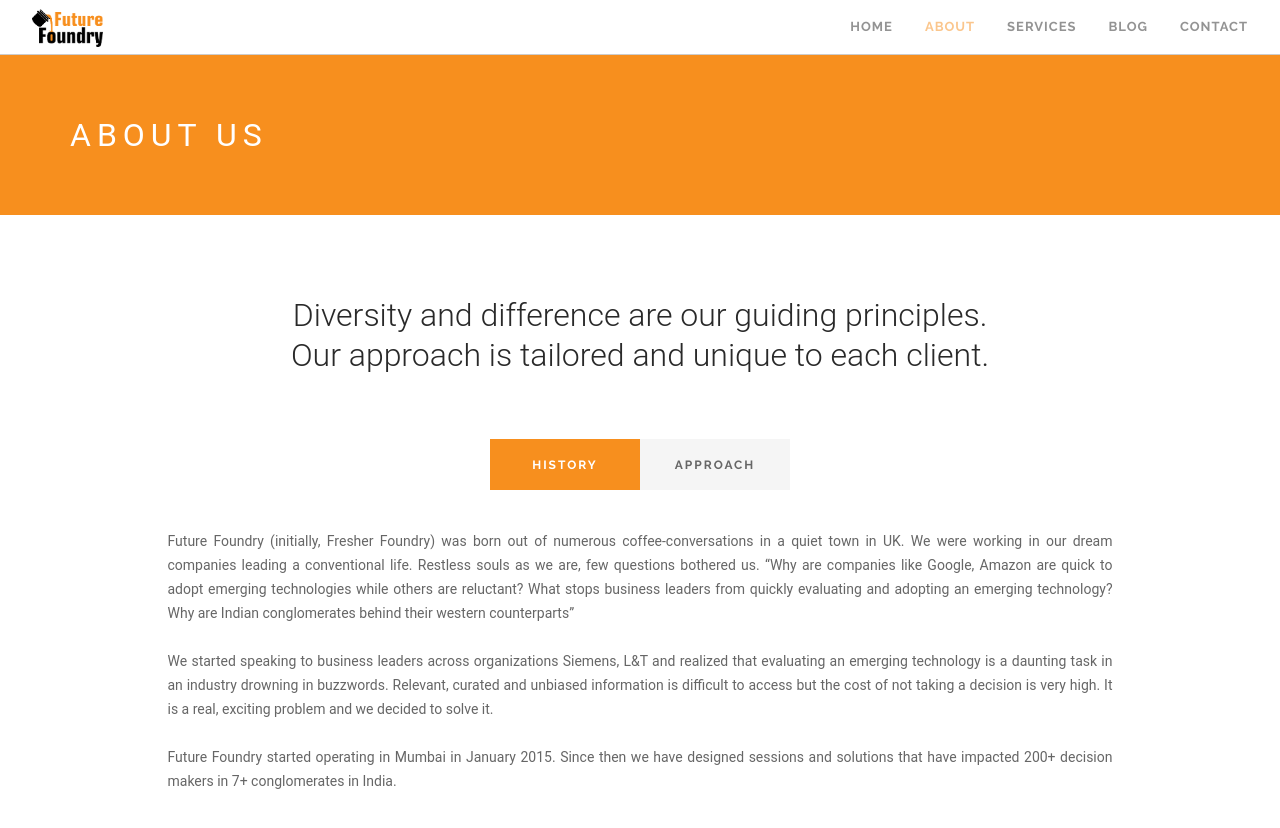
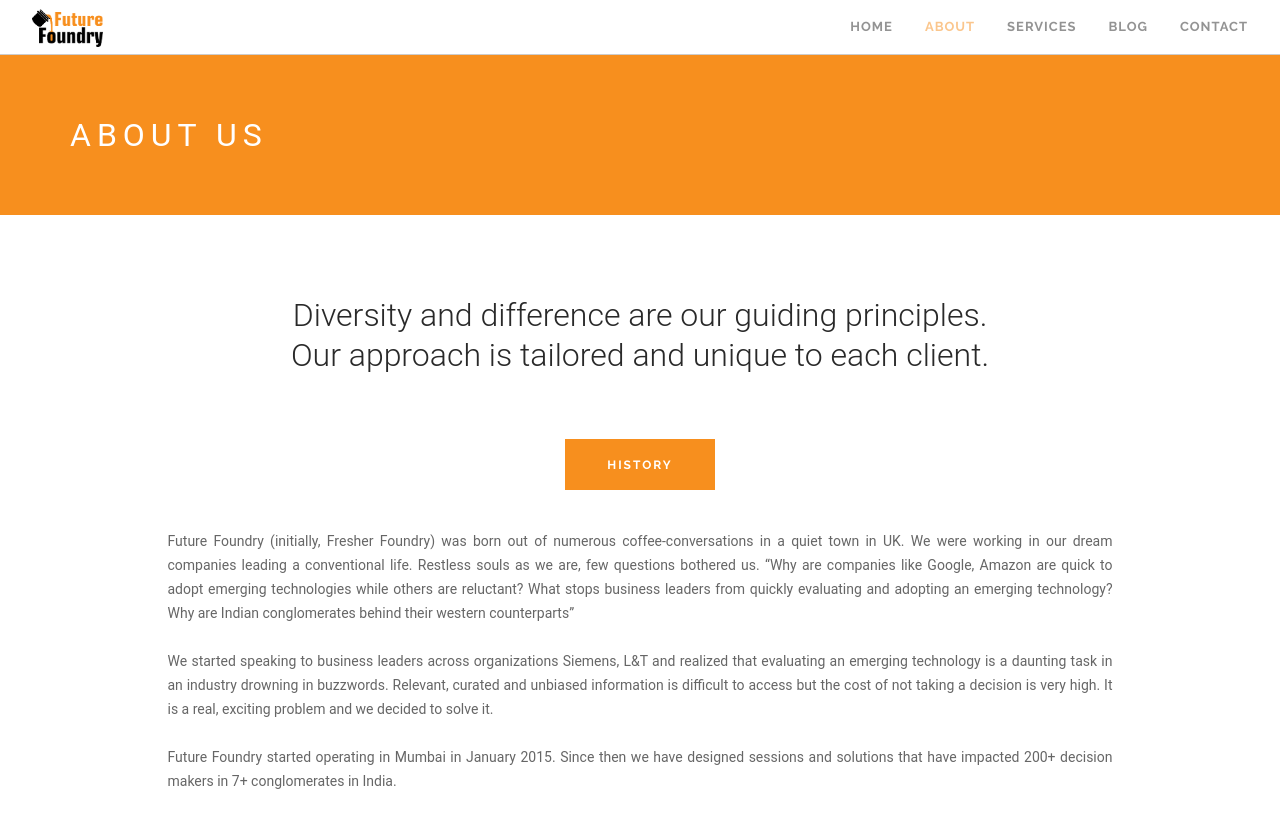
Before and after one commit to akshatkedia/fresher-foundry, a Jekyll site: the page built from about.md, in a window 1280 px wide and 900 px high. Shown: the top 828 px of the window. Built offline with Jekyll 4.4.1, drawn with Linux system fonts in a browser that asks for light colours.

Commit message:
about us page and services page

```diff
--- a/_layouts/about.html
+++ b/_layouts/about.html
@@ -29,6 +29,7 @@
                                 {{ page.history | markdownify }}
                             </div>
                         </li>
+                        {% unless page.approach == nil %}
                         <li>
                             <div class="tab-title">
                                 <span>Approach</span>
@@ -37,6 +38,17 @@
                                 {{ page.approach | markdownify }}
                             </div>
                         </li>
+                        {% endunless %}
+                        {% unless page.culture == nil %}
+                        <li>
+                            <div class="tab-title">
+                                <span>Culture</span>
+                            </div>
+                            <div class="tab-content">
+                                {{ page.culture | markdownify }}
+                            </div>
+                        </li>
+                        {% endunless %}
                     </ul>
                 </div>
                 <!--end of button tabs-->
@@ -120,25 +132,27 @@
     <div class="container">
         <div class="row">
             <div class="col-sm-12 text-center">
-                <h4 class="uppercase mb64 mb-xs-40">Media</h4>
+                <h4 class="uppercase mb32 mb-xs-40">Media</h4>
             </div>
         </div>
         <div class="row">
             <div class="col-md-8 col-md-offset-2">
-                <div class="embed-video-container embed-responsive embed-responsive-16by9">
-                    <iframe class="embed-responsive-item" src="https://www.youtube.com/embed/{{ page.media.video }}" allowfullscreen="allowfullscreen"></iframe>
-                </div>
-            </div>
-        </div>
-        <div class="row">
-            <div class="col-md-8 col-md-offset-2">
-                <ul class="mt24">
+                <ul>
                     {% for article in page.media.articles %}
                     <li><a href="{{ article.link }}" target="_blank"><img src="{{ article.image }}" alt=""></a></li>
                     {% endfor %}
                 </ul>
             </div>
         </div>
+        <div class="row">
+            <div class="col-md-8 col-md-offset-2">
+               {% for video in page.media.videos %}
+                <div class="mb32 embed-video-container embed-responsive embed-responsive-16by9">
+                    <iframe class="embed-responsive-item" src="https://www.youtube.com/embed/{{ video }}" allowfullscreen="allowfullscreen"></iframe>
+                </div>
+                {% endfor %}
+            </div>
+        </div>
         <!--end of row-->
     </div>
     <!--end of container-->
--- a/_layouts/services.html
+++ b/_layouts/services.html
@@ -16,6 +16,7 @@
 <div class="services">
     {% assign services = site.services | sort: 'position' %}
     {% for service in services %}
+      {% unless service.published == false %}
       <section class="image-square {% cycle 'left', 'right' %}">
           <div class="col-md-6 image">
               <a href="{{ service['featured image'] }}" data-lightbox="{{ service.title | downcase | slugify }}">
@@ -39,5 +40,6 @@
               <a href="{{ image.image }}" data-lightbox="{{ service.title | downcase | slugify | append: "-link" }}"></a>
           {% endfor %}
       </section>
+      {% endunless %}
     {% endfor %}
 </div>
```
Lines whose indentation alone changed are shown as unchanged.
